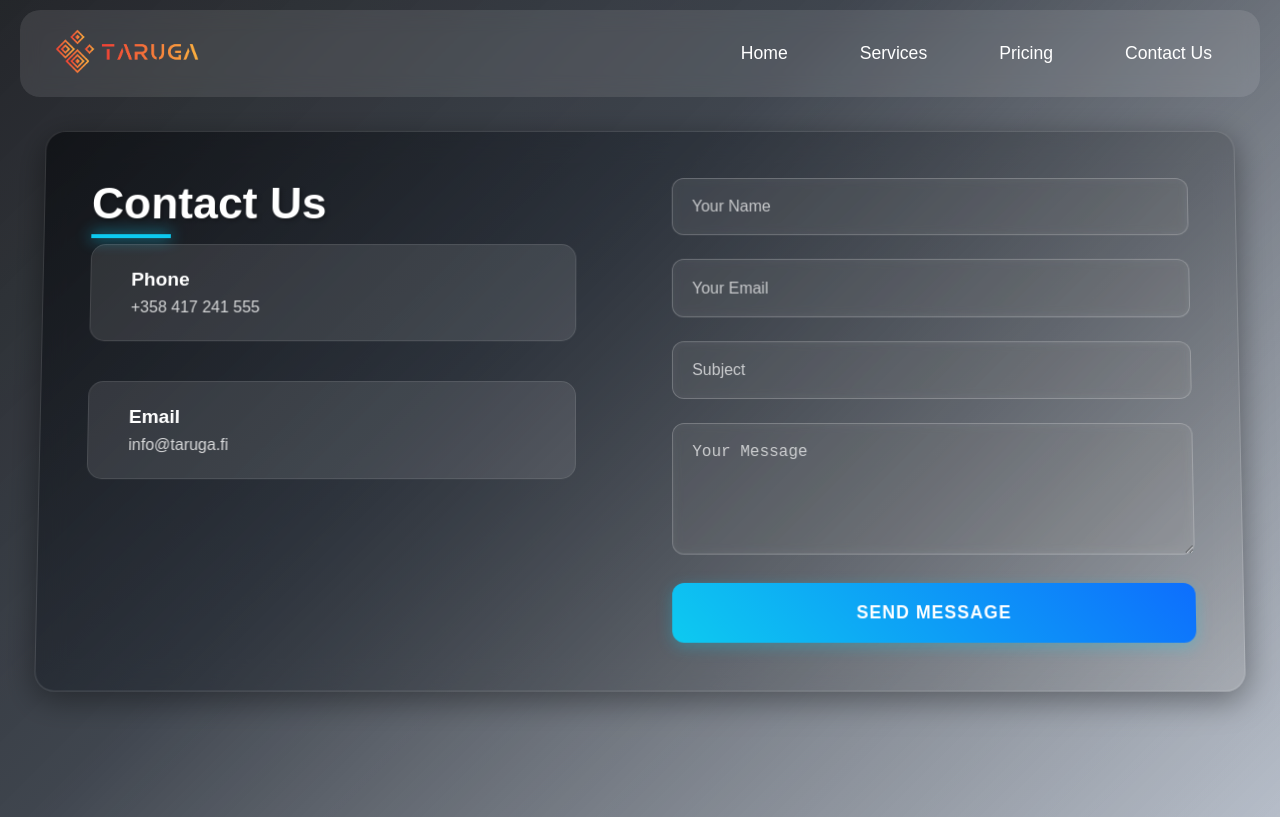
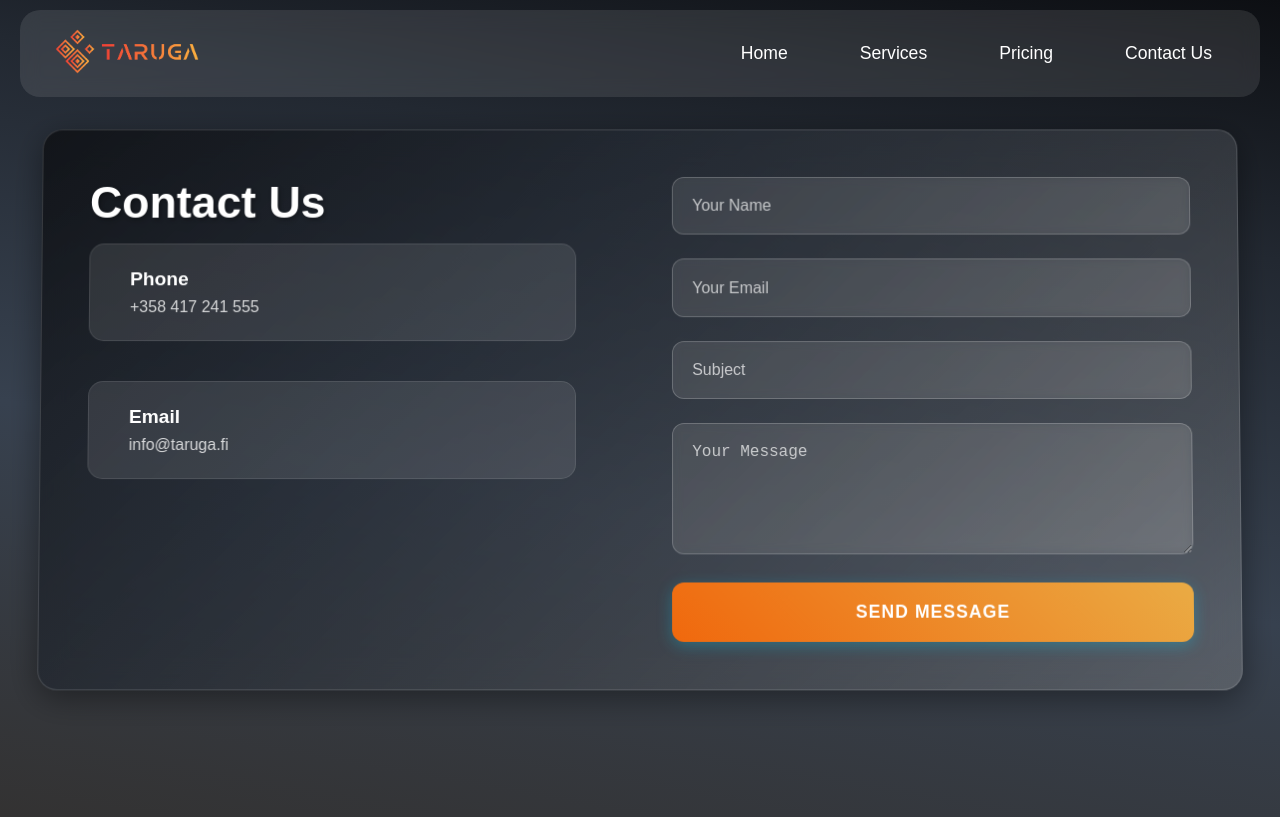
Before and after one commit to SandaruKonara/Taruga, a React (Create React App) app: page /contact in a window 1280 px wide. Built offline with nearby package versions, Linux system fonts and the light colour scheme.

Commit message:
make contact page csss

```diff
--- a/src/pages/Contact.css
+++ b/src/pages/Contact.css
@@ -8,6 +8,7 @@
     background-attachment: fixed;
     position: relative;
     perspective: 1000px;
+    transition: filter 0.3s ease;
   }
 
   .contact-container::before {
@@ -18,12 +19,18 @@
     right: 0;
     bottom: 0;
     background: linear-gradient(
-      135deg,
-      rgba(13, 15, 19, 0.9) 0%,  /* Deep blackish-gray */
-      rgba(34, 40, 49, 0.85) 40%, /* Dark bluish-gray */
-      rgba(163, 163, 163, 0.4) 100%  /* Soft silver-gray */
+      190deg,
+      #0D0F13 0%,
+      #222831 25%,
+      #37414F 60%,
+      #333232 100%
     );
     z-index: 1;
+}
+
+.contact-container.blur {
+  filter: blur(8px);
+  pointer-events: none;
 }
 
 .contact-content {
@@ -50,13 +57,24 @@
   padding: 3rem;
   backdrop-filter: blur(14px);
   transform-style: preserve-3d;
-  transform: rotateX(2deg);
-  transition: transform 0.3s ease;
+  transform: rotateX(1deg);
+  transition: all 1s ease;
 }
 
-  .contact-content:hover {
-    transform: rotateX(0deg) translateY(-10px);
-  }
+.contact-content:hover {
+  transform: rotateX(0deg) translateY(-10px);
+  box-shadow:
+    0 15px 45px rgba(13, 11, 11, 0.5),
+    inset 0 0 0 1px rgba(255, 255, 255, 0.2);
+  background: linear-gradient(
+    135deg,
+    rgba(13, 15, 19, 0.9) 0%,
+    rgba(34, 40, 49, 0.8) 35%,
+    rgba(163, 163, 163, 0.4) 100%
+  );
+}
+
+
 
   .contact-info {
     padding-right: 2rem;
@@ -71,16 +89,7 @@
     text-shadow: 2px 2px 4px rgba(0, 0, 0, 0.3);
   }
 
-  .contact-info h1::after {
-    content: '';
-    position: absolute;
-    bottom: -10px;
-    left: 0;
-    width: 80px;
-    height: 4px;
-    background: #0dcaf0;
-    box-shadow: 0 0 15px #0dcaf0;
-  }
+
 
   .contact-info > p {
     color: rgba(255, 255, 255, 0.9);
@@ -155,17 +164,17 @@
   .form-group textarea:focus {
     outline: none;
     background: rgba(255, 255, 255, 0.15);
-    border-color: #0dcaf0;
-    box-shadow: 0 0 15px rgba(13, 202, 240, 0.3);
+    border-color: #eaab44;
+    box-shadow: 0 0 15px #5b3a04;
   }
 
   .form-group input:hover,
   .form-group textarea:hover {
-    border-color: #0dcaf0;
+    border-color: #f0680d;
   }
 
   .submit-btn {
-    background: linear-gradient(45deg, #0dcaf0, #0d6efd);
+    background: linear-gradient(45deg, #f0680d, #eaab44);
     color: white;
     padding: 1.2rem 2.5rem;
     border: none;
@@ -181,21 +190,26 @@
 
   .submit-btn:hover {
     transform: translateY(-3px) scale(1.02);
-    box-shadow: 0 6px 20px rgba(13, 202, 240, 0.4);
+    box-shadow: 0 6px 20px #959494;
   }
 
   .success-popup {
     position: fixed;
-    top: 0;
-    left: 0;
-    width: 100%;
-    height: 100%;
+    top: 50%;
+    left: 50%;
+    transform: translate(-50%, -50%);
+    width: 100vw;
+    height: 100vh;
     display: flex;
     justify-content: center;
     align-items: center;
     z-index: 1000;
-    animation: fadeIn 0.5s ease-out;
+
+    background: rgba(255, 255, 255, 0.1); /* Lighter transparency */
+    backdrop-filter: blur(10px);
+    -webkit-backdrop-filter: blur(10px); /* Safari support */
   }
+
 
   .success-popup::before {
     content: '';
@@ -219,12 +233,12 @@
     border: 1px solid rgba(255, 255, 255, 0.3);
     min-width: 320px;
     transform: scale(0.9);
-    animation: scaleIn 0.5s ease-out forwards;
+    animation: scaleIn 0.5s ease-out forwards, popupAppear 0.3s ease forwards;
   }
 
   .popup-content i {
     font-size: 4rem;
-    color: #28a745;
+    color: #bd650c;
     margin-bottom: 1.5rem;
     display: block;
     animation: bounceIn 0.8s cubic-bezier(0.68, -0.55, 0.265, 1.55);
@@ -374,6 +388,17 @@
     }
   }
 
+  @keyframes popupAppear {
+    from {
+      opacity: 0;
+      transform: scale(0.8);
+    }
+    to {
+      opacity: 1;
+      transform: scale(1);
+    }
+  }
+
   @media (max-width: 768px) {
     .contact-content {
       grid-template-columns: 1fr;
```
